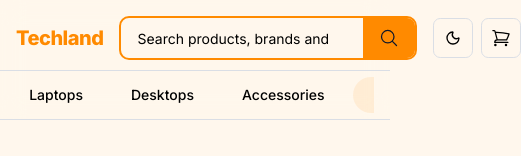
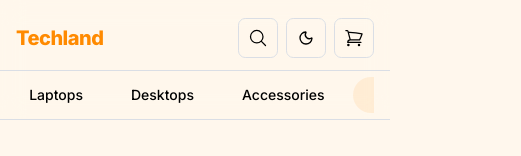
Before and after one commit to redietmihiretab/techland, a Next.js app: page / in a window 390 px wide. Shown: the top 156 px of the page, 521 px wide, since content can reach past the window. Built offline with nearby package versions, Linux system fonts and the light colour scheme.

Commit message:
feat: implement admin dashboard with product management tools and new site components

```diff
--- a/components/techland/site-navbar.tsx
+++ b/components/techland/site-navbar.tsx
@@ -23,6 +23,8 @@ export function SiteNavbar() {
   const { count } = useCart()
   const [searchQuery, setSearchQuery] = React.useState("")
   const [scrolled, setScrolled] = React.useState(false)
+  const [mobileSearchOpen, setMobileSearchOpen] = React.useState(false)
+  const mobileInputRef = React.useRef<HTMLInputElement>(null)
 
   React.useEffect(() => {
     const update = () => {
@@ -42,6 +44,13 @@ export function SiteNavbar() {
     window.addEventListener("scroll", onScroll, { passive: true })
     return () => window.removeEventListener("scroll", onScroll)
   }, [])
+
+  // Auto-focus the mobile input when the search row opens
+  React.useEffect(() => {
+    if (mobileSearchOpen) {
+      setTimeout(() => mobileInputRef.current?.focus(), 50)
+    }
+  }, [mobileSearchOpen])
 
   const handleSearch = (e: React.FormEvent) => {
     e.preventDefault()
@@ -67,9 +76,9 @@ export function SiteNavbar() {
             Techland
           </Link>
 
-          {/* Search — dominant */}
-          <form onSubmit={handleSearch} className="mx-auto w-full max-w-2xl flex-1">
-            <div className="flex h-11 overflow-hidden rounded-[10px] border-2 border-[color:var(--tech-cta)] bg-background transition-shadow focus-within:shadow-[0_0_0_3px_rgba(255,138,0,0.15)]">
+          {/* Search bar — hidden on mobile, visible sm+ */}
+          <form onSubmit={handleSearch} className="mx-auto hidden w-full max-w-2xl flex-1 sm:flex">
+            <div className="flex h-11 w-full overflow-hidden rounded-[10px] border-2 border-[color:var(--tech-cta)] bg-background transition-shadow focus-within:shadow-[0_0_0_3px_rgba(255,138,0,0.15)]">
               <input
                 type="search"
                 value={searchQuery}
@@ -89,8 +98,20 @@ export function SiteNavbar() {
           </form>
 
           {/* Right icons */}
-          <div className="flex shrink-0 items-center gap-2">
+          <div className="ml-auto flex shrink-0 items-center gap-2 sm:ml-0">
+            {/* Mobile-only: search icon toggle */}
+            <button
+              type="button"
+              onClick={() => setMobileSearchOpen((v) => !v)}
+              className="flex h-10 w-10 items-center justify-center rounded-sm border border-border hover:bg-muted sm:hidden"
+              aria-label="Toggle search"
+              aria-expanded={mobileSearchOpen}
+            >
+              <MagnifyingGlassIcon className="size-5" aria-hidden />
+            </button>
+
             <ThemeToggle className="h-10 w-10 rounded-sm" />
+
             <Link
               href="/cart"
               className="relative flex h-10 w-10 items-center justify-center rounded-sm border border-border hover:bg-muted"
@@ -105,6 +126,33 @@ export function SiteNavbar() {
             </Link>
           </div>
         </div>
+
+        {/* Mobile expanded search row — slides in below the top bar */}
+        {mobileSearchOpen && (
+          <form
+            onSubmit={(e) => { handleSearch(e); setMobileSearchOpen(false) }}
+            className="flex sm:hidden px-4 pb-3"
+          >
+            <div className="flex h-11 w-full overflow-hidden rounded-[10px] border-2 border-[color:var(--tech-cta)] bg-background transition-shadow focus-within:shadow-[0_0_0_3px_rgba(255,138,0,0.15)]">
+              <input
+                ref={mobileInputRef}
+                type="search"
+                value={searchQuery}
+                onChange={(e) => setSearchQuery(e.target.value)}
+                className="h-full flex-1 bg-transparent px-4 text-sm outline-none placeholder:text-muted-foreground"
+                placeholder="Search products…"
+                aria-label="Search products"
+              />
+              <button
+                type="submit"
+                className="flex h-full items-center justify-center bg-[color:var(--tech-cta)] px-4 transition-opacity hover:opacity-90"
+                aria-label="Search"
+              >
+                <MagnifyingGlassIcon className="size-5 text-[color:var(--tech-cta-foreground)]" aria-hidden />
+              </button>
+            </div>
+          </form>
+        )}
       </div>
 
       {/* ── Tier 2: Category pill nav (Centered) ── */}
```
